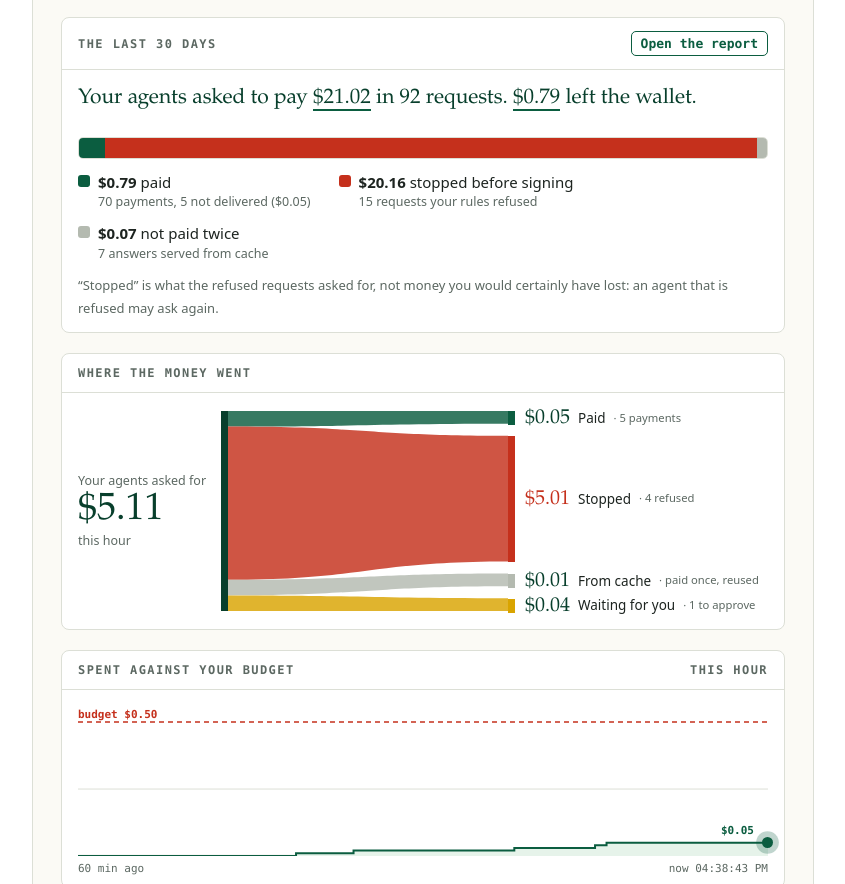
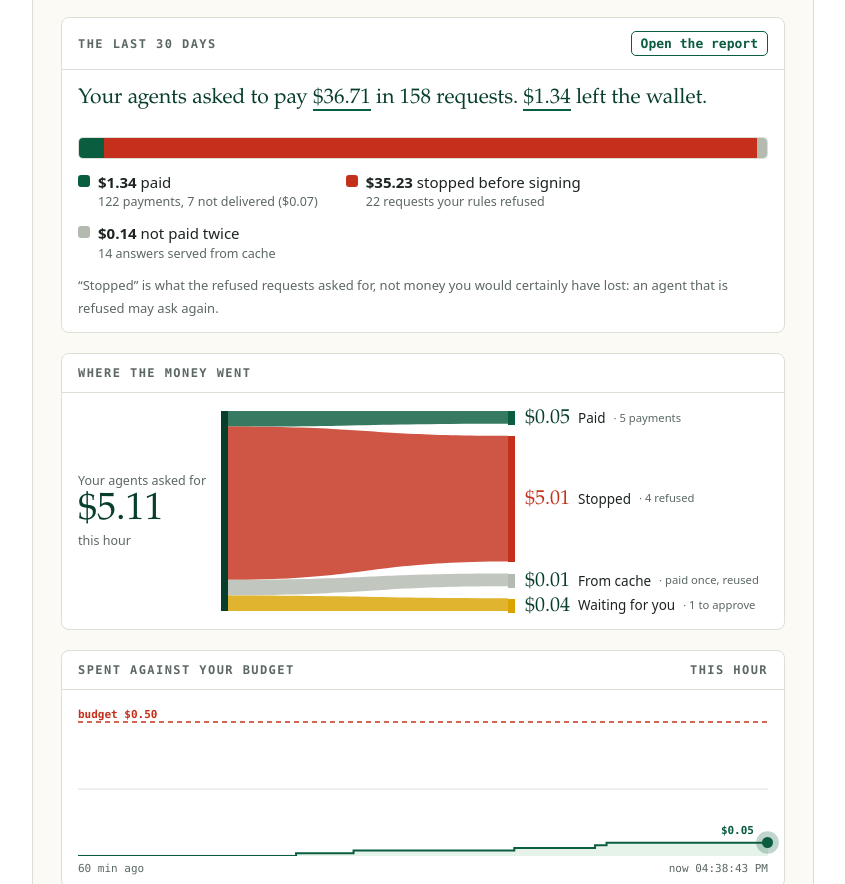
Before and after one commit to dyzdy00-prog/agent-spend-firewall, a website: page docs/console/index.html in a window 1280 px wide. Shown: the part 1213-2097 px from the top of the page, without its empty margins (167-1012 px from the left). Drawn offline with Linux system fonts and the light colour scheme.

Commit message:
feat: the demo console has two weeks of history

```diff
--- a/docs/console/index.html
+++ b/docs/console/index.html
@@ -364,18 +364,18 @@ nav .keyhint{margin-top:14px;font-size:12px;color:var(--mute)}nav .keyhint kbd{m
         .forEach(function (x) { skew = x[0] * 60; act(x[1], x[2]); });
       skew = 0; hold = 900; act("research", "dataset"); hold = 0;
     }
-    // Six earlier days for the Report tab. Fixed script, no randomness; every decision still comes from the policy code.
+    // Thirteen earlier days for the Report tab, so a week has a week before it. Fixed script, no randomness; every decision still comes from the policy code.
     function seedWeek() {
-      for (var d = 6; d >= 1; d--) {
+      for (var d = 13; d >= 1; d--) {
         var day = d * 1440, plan = [[600, "research", "buy"], [598, "research", "again"], [540, "shopper", "buy"]], i;
         if (d % 2 === 0) plan.push([420, "research", "inject"]);
         if (d % 3 === 0) plan.push([300, "shopper", "swap"]);
-        for (i = 0; i < (d === 5 ? 18 : 3 + d); i++) plan.push([200 - i, "shopper", "loopbuy"]);
-        if (d === 4 || d === 2) plan.push([100, "research", "flaky"], [99, "research", "flaky"], [98, "research", "flaky"]);
+        for (i = 0; i < (d === 5 ? 18 : d > 6 ? d - 5 : 3 + d); i++) plan.push([200 - i, "shopper", "loopbuy"]);
+        if (d === 4 || d === 2 || d === 10) plan.push([100, "research", "flaky"], [99, "research", "flaky"], [98, "research", "flaky"]);
         plan.forEach(function (x) { skew = (day + x[0]) * 60; act(x[1], x[2]); });
       }
       // What the owner answered on earlier days: pretend answers, so the Approvals history is not empty.
-      [[1, 700, "yes"], [2, 500, "yes"], [3, 320, "no"], [5, 410, "late"], [6, 200, "yes"]].forEach(function (x) {
+      [[1, 700, "yes"], [2, 500, "yes"], [3, 320, "no"], [5, 410, "late"], [6, 200, "yes"], [9, 300, "yes"], [12, 450, "no"]].forEach(function (x) {
         skew = (x[0] * 1440 + x[1]) * 60;
         var req = { agent: x[0] % 2 ? "research" : "shopper", host: "data.example", atoms: 40000, payee: "0x1111111111111111111111111111111111111111" };
         entry(req, x[2] === "yes" ? { allow: true, delivered: true, approved: true, tx: "demo" } : { allow: false, code: "APPROVAL", reason: x[2] === "no" ? "owner denied" : "no answer in time" });
```
Also changed, not shown: src/console.html (+5 -5 lines), docs/shots/approvals.jpg, docs/shots/report.jpg.
